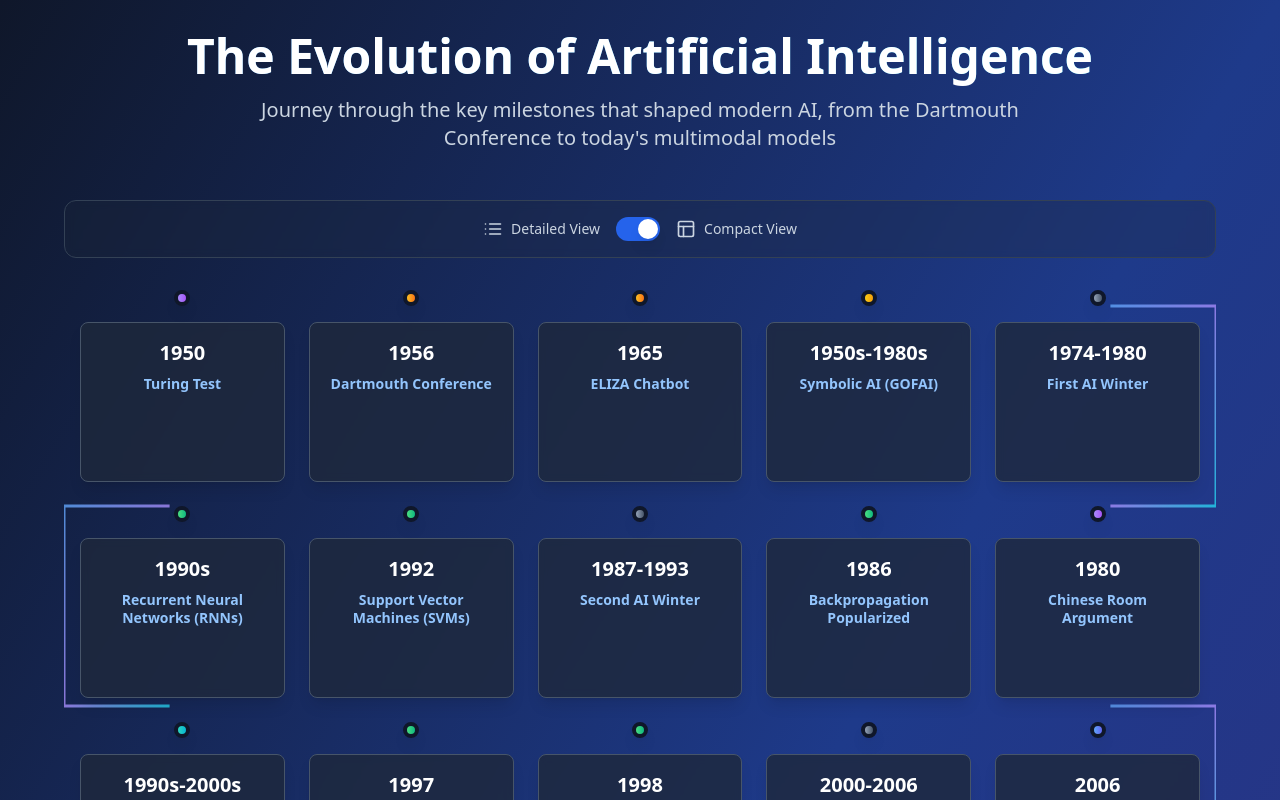
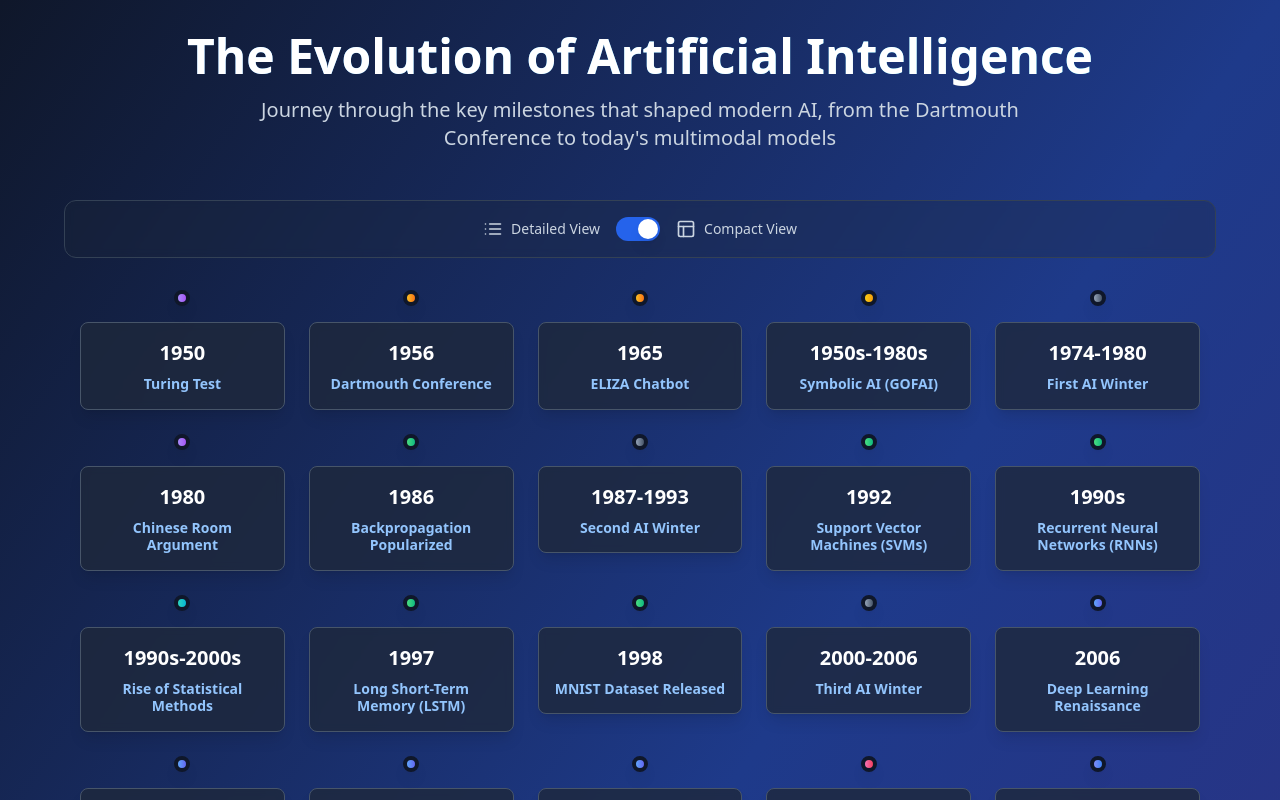
Before and after one commit to malminhas/ai-chronicle-view, a React (Vite) app: page / in a window 1280 px wide. Shown: the top 800 px of the page. Built offline with nearby package versions, Linux system fonts and the light colour scheme.

Commit message:
Reverted to commit 34c012a33672ec2459417584bbf0a268d46f2fd6

```diff
--- a/src/components/CompactTimeline.tsx
+++ b/src/components/CompactTimeline.tsx
@@ -1,5 +1,5 @@
 
-import { useState, useEffect } from "react";
+import { useState } from "react";
 import { TimelineEventData } from "@/data/timelineData";
 import { getCategoryColor } from "@/utils/categoryUtils";
 
@@ -10,156 +10,29 @@ interface CompactTimelineProps {
 
 export const CompactTimeline = ({ events, onEventClick }: CompactTimelineProps) => {
   const [hoveredEvent, setHoveredEvent] = useState<string | null>(null);
-  const [windowWidth, setWindowWidth] = useState<number>(0);
-
-  useEffect(() => {
-    const handleResize = () => {
-      setWindowWidth(window.innerWidth);
-    };
-
-    // Set initial width
-    setWindowWidth(window.innerWidth);
-
-    window.addEventListener('resize', handleResize);
-    return () => window.removeEventListener('resize', handleResize);
-  }, []);
-
-  // Function to get columns based on screen size (matching Tailwind breakpoints)
-  const getColumnsForScreenSize = () => {
-    if (windowWidth >= 1280) return 5; // xl
-    if (windowWidth >= 1024) return 4; // lg
-    if (windowWidth >= 768) return 3;  // md
-    if (windowWidth >= 640) return 2;  // sm
-    return 1; // default
-  };
-
-  const cols = getColumnsForScreenSize();
-  const totalRows = Math.ceil(events.length / cols);
-  const containerHeight = totalRows * 200; // 200px per row
 
   return (
     <div className="mb-16">
       {/* Grid timeline container */}
-      <div className="relative max-w-6xl mx-auto px-4" style={{ height: `${containerHeight}px` }}>
-        {/* Timeline connecting lines */}
-        <svg
-          className="absolute inset-0 w-full h-full pointer-events-none z-10"
-          width="100%"
-          height={containerHeight}
-        >
-          <defs>
-            <linearGradient id="timelineGradient" x1="0%" y1="0%" x2="100%" y2="100%">
-              <stop offset="0%" stopColor="#60A5FA" />
-              <stop offset="50%" stopColor="#A78BFA" />
-              <stop offset="100%" stopColor="#22D3EE" />
-            </linearGradient>
-          </defs>
-          {events.map((_, index) => {
-            if (index === events.length - 1) return null;
-
-            const currentRow = Math.floor(index / cols);
-            const currentCol = index % cols;
-            const nextIndex = index + 1;
-            const nextRow = Math.floor(nextIndex / cols);
-            const nextCol = nextIndex % cols;
-
-            // For snaking pattern, adjust column positions for odd rows (right-to-left)
-            const isCurrentRowOdd = currentRow % 2 === 1;
-            const isNextRowOdd = nextRow % 2 === 1;
-
-            // Adjust column positions for snaking
-            const adjustedCurrentCol = isCurrentRowOdd ? (cols - 1 - currentCol) : currentCol;
-            const adjustedNextCol = isNextRowOdd ? (cols - 1 - nextCol) : nextCol;
-
-            // Calculate positions based on the grid
-            const maxWidth = Math.min(windowWidth - 32, 1152); // Container max width
-            const gapSize = 24; // gap-6 = 24px
-            const totalGaps = (cols - 1) * gapSize;
-            const availableWidth = maxWidth - totalGaps;
-            const cellWidth = availableWidth / cols;
-            const rowHeight = 200;
-
-            // Calculate center positions of the dots (16px from top of each cell)
-            const x1 = adjustedCurrentCol * (cellWidth + gapSize) + cellWidth / 2;
-            const y1 = currentRow * rowHeight + 16; // Position of the dot in each cell
-
-            if (currentRow !== nextRow) {
-              // Moving to next row - create L-shaped path
-              const x2 = adjustedNextCol * (cellWidth + gapSize) + cellWidth / 2;
-              const y2 = nextRow * rowHeight + 16;
-
-              // Create L-shaped path for row transitions
-              let pathData;
-              if (isCurrentRowOdd) {
-                // Current row is right-to-left, connect to left edge
-                const leftEdge = 0;
-                pathData = `M ${x1} ${y1} L ${leftEdge} ${y1} L ${leftEdge} ${y2} L ${x2} ${y2}`;
-              } else {
-                // Current row is left-to-right, connect to right edge
-                const rightEdge = maxWidth;
-                pathData = `M ${x1} ${y1} L ${rightEdge} ${y1} L ${rightEdge} ${y2} L ${x2} ${y2}`;
-              }
-
-              return (
-                <path
-                  key={`path-${index}`}
-                  d={pathData}
-                  stroke="url(#timelineGradient)"
-                  strokeWidth="3"
-                  fill="none"
-                  opacity="0.8"
-                  className="drop-shadow-sm"
-                />
-              );
-            } else {
-              // Same row: straight horizontal line
-              const x2 = adjustedNextCol * (cellWidth + gapSize) + cellWidth / 2;
-              const y2 = nextRow * rowHeight + 16;
-
-              return (
-                <line
-                  key={`line-${index}`}
-                  x1={x1}
-                  y1={y1}
-                  x2={x2}
-                  y2={y2}
-                  stroke="url(#timelineGradient)"
-                  strokeWidth="3"
-                  opacity="0.8"
-                  className="drop-shadow-sm"
-                />
-              );
-            }
-          })}
-        </svg>
-
-        <div className="grid grid-cols-1 sm:grid-cols-2 md:grid-cols-3 lg:grid-cols-4 xl:grid-cols-5 gap-6 relative z-20">
+      <div className="grid grid-cols-1 sm:grid-cols-2 md:grid-cols-3 lg:grid-cols-4 xl:grid-cols-5 gap-6 px-4">
         {events.map((event, index) => {
           const colorClasses = getCategoryColor(event.category);
           const isHovered = hoveredEvent === `${event.year}-${event.event}`;
           const eventKey = `${event.year}-${event.event}`;
 
-            // Calculate snaking position
-            const row = Math.floor(index / cols);
-            const col = index % cols;
-            const isRowOdd = row % 2 === 1;
-
           return (
             <div
               key={eventKey}
-                className="relative flex flex-col items-center cursor-pointer group h-48"
-                style={{
-                  order: isRowOdd ? (row * cols + (cols - 1 - col)) : index
-                }}
+              className="relative flex flex-col items-center cursor-pointer group"
               onMouseEnter={() => setHoveredEvent(eventKey)}
               onMouseLeave={() => setHoveredEvent(null)}
               onClick={() => onEventClick(event)}
             >
               {/* Timeline dot */}
-                <div className={`w-4 h-4 bg-gradient-to-r ${colorClasses} rounded-full border-4 border-slate-900 shadow-lg transition-all duration-300 ${isHovered ? 'scale-125 shadow-xl' : ''} z-30 mb-4`}></div>
+              <div className={`w-4 h-4 bg-gradient-to-r ${colorClasses} rounded-full border-4 border-slate-900 shadow-lg transition-all duration-300 ${isHovered ? 'scale-125 shadow-xl' : ''} z-10 mb-4`}></div>
 
               {/* Event card */}
-                <div className={`bg-slate-800/80 backdrop-blur-sm p-4 rounded-lg border border-slate-600 shadow-lg transition-all duration-300 ${isHovered ? 'border-blue-400/50 shadow-blue-500/20 transform scale-105' : ''} w-full flex-1`}>
+              <div className={`bg-slate-800/80 backdrop-blur-sm p-4 rounded-lg border border-slate-600 shadow-lg transition-all duration-300 ${isHovered ? 'border-blue-400/50 shadow-blue-500/20 transform scale-105' : ''} w-full`}>
                 {/* Year */}
                 <div className="text-xl font-bold text-white mb-2 text-center">{event.year}</div>
 
@@ -179,7 +52,6 @@ export const CompactTimeline = ({ events, onEventClick }: CompactTimelineProps)
           );
         })}
       </div>
-      </div>
 
       {/* Info text */}
       <div className="text-center text-slate-400 text-sm mt-6">
```
Lines whose indentation alone changed are shown as unchanged.
